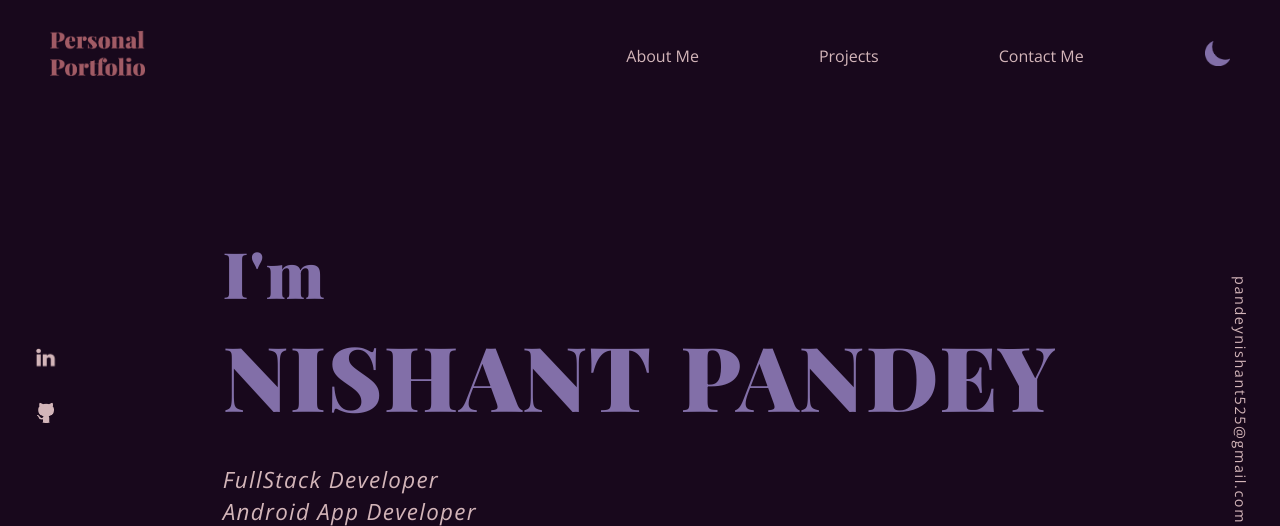
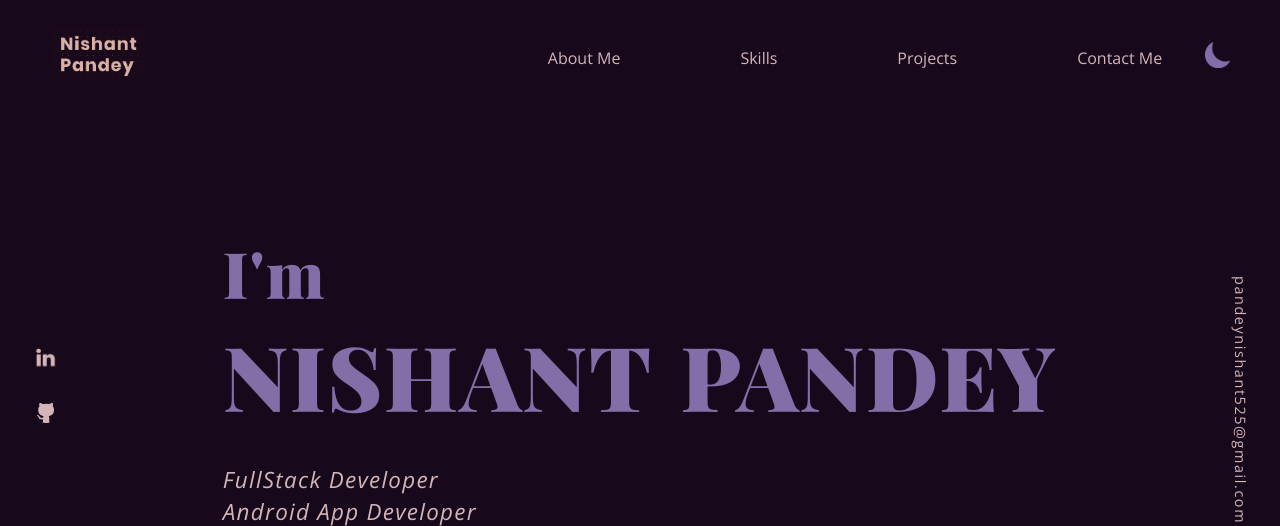
Before and after one commit to mrpandey1/portfolio-backend-server, a Flask app: page / in a window 1280 px wide. Shown: the top 526 px of the page. Run offline with Flask 2, Linux system fonts and the light colour scheme; some web fonts are replaced.

Commit message:
new version

```diff
--- a/database.csv
+++ b/database.csv
@@ -3,3 +3,7 @@
 fsad,fsdaf@gsdg,fasdf,asdf
 Nishant Pandey,pandeynishant12345@gmail.com,Job,Hey yo
 Nishant Pandey,pandeynishant12345@gmail.com,Job,Hey yo
+Nishant Pandey,pandeynishant12345@gmail.com,Job,Hey good portfolio
+Nishant Pandey,pandeynishant12345@gmail.com,Job,Hey good portfolio
+Nishant Pandey,pandeynishant12345@gmail.com,Job,Hey good portfolio
+Nishant Pandey,pandeynishant12345@gmail.com,Job,Hey good portfolio
--- a/static/script.js
+++ b/static/script.js
@@ -10,6 +10,7 @@
 const scrollDownArrow = document.querySelector("#hero>div.scroll-down-arrow>img");
 const email = document.querySelector("main>#hero>.email>a>p");
 const themeColorMeta = document.querySelector("meta[name='theme-color']");
+const thankYou=document.querySelector('.thankyou>center>p');
 // console.log(themeColorMeta)
 
 function loading() {
--- a/templates/index.html
+++ b/templates/index.html
@@ -7,6 +7,7 @@
     <meta name="theme-color" content="#18081c">
     <link rel="shortcut icon" type="image/png" sizes="225x225" href="./images/icons/img1-24.png" />
     <link rel="stylesheet" href="../static/css/main.css" />
+    <link rel="stylesheet" href="../static/css/skills.css" />
     <!-- FONTS -->
     <link
       href="https://fonts.googleapis.com/css?family=Playfair+Display:700,700i,900,900i&display=swap"
@@ -16,7 +17,7 @@
       href="https://fonts.googleapis.com/css?family=Open+Sans:400,400i,700,700i,800&display=swap"
       rel="stylesheet"
     />
-    <title>Personal Portfolio</title>
+    <title>Nishant Pandey</title>
   </head>
   <!-- <body id="scroll-container" class="scroll-container"> -->
   <body>
@@ -44,12 +45,13 @@
     <header id="header">
 
       <div class="logo">
-        <a href="#hero"><img src="../static/images/icons/img1-23.png" alt="logo"/></a>
+        <a href="#hero"><img src="../static/images/medark.png" alt="logo"/></a>
       </div>
      <!-- NAVIGATION FOR BIG SCREENS -->
      <nav class="big-screen">
        <ul>
          <li><a href="#about">About Me</a></li>
+         <li><a href="https://www.linkedin.com/in/nishant-pandey-531211165/detail/skills/">Skills</a></li>
          <li><a href="#works">Projects</a></li>
          <li><a href="#contact">Contact Me</a></li>
         </ul>
@@ -60,6 +62,7 @@
         <nav class="small-screen">
           <ul>
             <li><a href="#about">About Me</a></li>
+            <li><a href="#skills">Skills</a></li>
             <li><a href="#works">Projects</a></li>
             <li><a href="#contact">Contact Me</a></li>
           </ul>
--- a/templates/thankyou.html
+++ b/templates/thankyou.html
@@ -20,7 +20,7 @@
   </head>
   <body>
 
-        <div class="thankyou">
+        <div class="thankyou headings">
             <center><p>Thank you ! I will get in touch with you, shortly!</p></center>
         </div>
   </body>
```
Also changed, not shown: static/images/me.jpeg (added), static/images/me2.jpeg (added), static/images/medark.png (added), static/images/melight.png (added).
